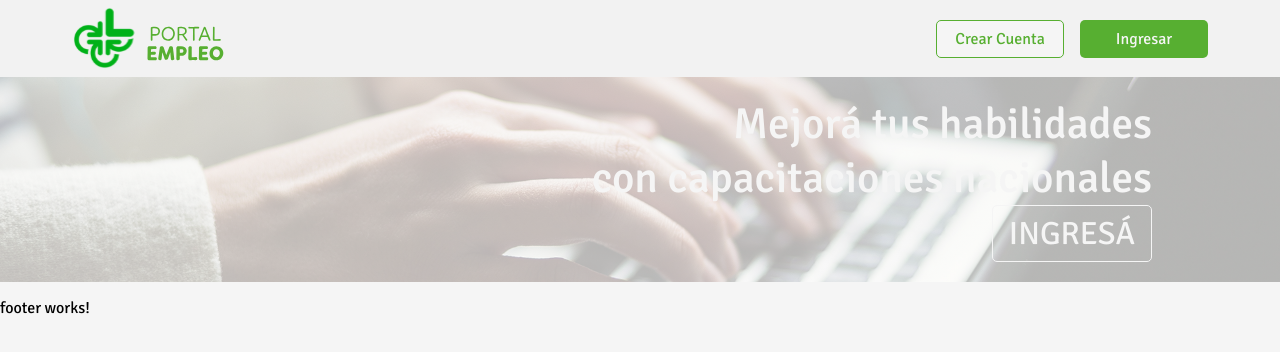
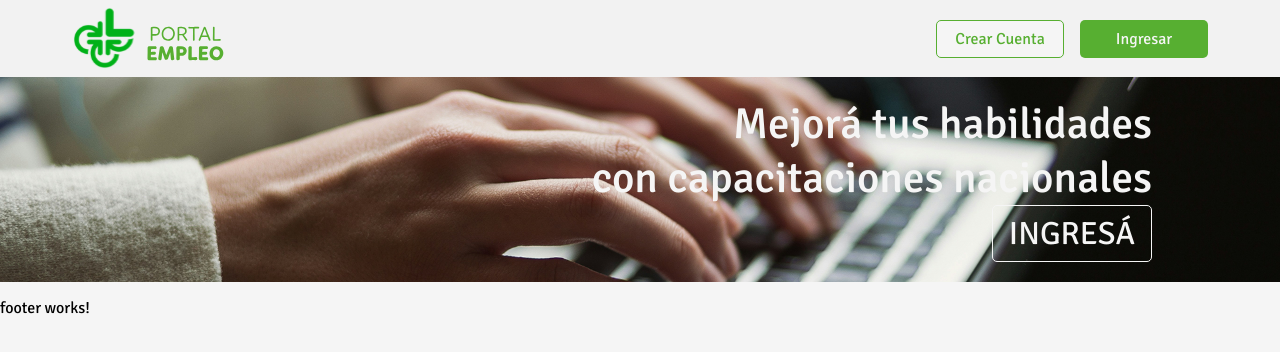
Before and after one commit to Luciana444/PortalEmpleoLoberiaPPS, an Angular app in the folder Frontend/portal-trabajo/: page / in a window 1280 px wide. Shown: the top 352 px of the page. Built offline with nearby package versions, Linux system fonts and the light colour scheme; no server answers.

Commit message:
removidos comentarios redundantes

```diff
--- a/Frontend/portal-trabajo/src/app/landing/landing.component.scss
+++ b/Frontend/portal-trabajo/src/app/landing/landing.component.scss
@@ -59,41 +59,7 @@ button{
     background-image: url('/capacitaciones.png');
     background-size: cover;
     background-position: center;
-
-        background:
-        linear-gradient(rgba(255,255,255,0.7), rgba(255,255,255,0.7)),
-        url('/capacitaciones.png') center/cover;
 }
-// .img-placeholder::before {
-//     content: '';
-//     position: absolute;
-//     top: 0;
-//     left: 0;
-//     right: 0;
-//     bottom: 0;
-//     background-color: rgba(0, 0, 0, 0.3); /* Black with 30% opacity */
-//     z-index: 1;
-// }
-
-// .img-placeholder > * {
-//     position: relative;
-//     z-index: 2;
-// }
-
-// .img-placeholder::before {
-//     content: "";
-//     position: absolute;
-//     inset: 0;
-//     background: inherit;
-//     opacity: 0.5; // Adjust for desired opacity (0.0 - 1.0)
-//     z-index: 0;
-//     pointer-events: none;
-// }
-
-// .img-placeholder > * {
-//     position: relative;
-//     z-index: 1;
-// }
 
 .img-placeholder:hover{
     background-color: color.adjust(#57AF31, $lightness: -10%);
```
